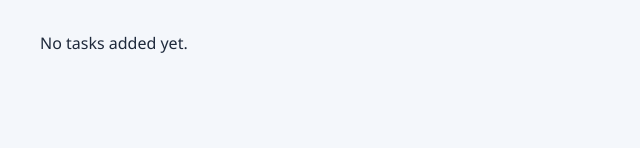
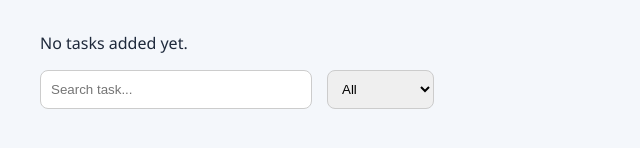
Before and after one commit to Mujakkir-96/TaskManager, a React (Create React App) app: page /tasks in a window 1280 px wide. Shown: the part 152-300 px from the top of the page, without its empty margins (0-640 px from the left). Built offline with nearby package versions, Linux system fonts and the light colour scheme.

Commit message:
Search and filter functionality added to task list

```diff
--- a/src/pages/TaskList.js
+++ b/src/pages/TaskList.js
@@ -6,6 +6,9 @@ import { FaEdit, FaTrash } from "react-icons/fa";
 function TaskList() {
     const [tasks, setTasks] = useState([]);
     const navigate = useNavigate();
+    const [searchTerm, setSearchTerm] = useState("");
+    const [filterStatus, setFilterStatus] = useState("All");
+
 
     useEffect(() => {
         const storedTasks = JSON.parse(localStorage.getItem("tasks")) || [];
@@ -17,6 +20,17 @@ function TaskList() {
         localStorage.setItem("tasks", JSON.stringify(updated));
         setTasks(updated);
     }
+    const filteredTasks = tasks.filter(task => {
+        const matchesSearch = task.title
+            .toLowerCase()
+            .includes(searchTerm.toLowerCase());
+
+        const matchesFilter =
+            filterStatus === "All" || task.status === filterStatus;
+
+        return matchesSearch && matchesFilter;
+    });
+
 
     return (
         <>
@@ -37,9 +51,28 @@ function TaskList() {
                 </button>
 
                 {tasks.length === 0 && <p>No tasks added yet.</p>}
+                <div className="filter-bar">
+                    <input
+                        type="text"
+                        placeholder="Search task..."
+                        value={searchTerm}
+                        onChange={(e) => setSearchTerm(e.target.value)}
+                    />
+
+                    <select
+                        value={filterStatus}
+                        onChange={(e) => setFilterStatus(e.target.value)}
+                    >
+                        <option value="All">All</option>
+                        <option value="Pending">Pending</option>
+                        <option value="Completed">Completed</option>
+                    </select>
+                </div>
+
 
                 <div className="task-grid">
-                    {tasks.map(task => (
+                    {filteredTasks.map(task => (
+
                         <div key={task.id} className="task-card">
                             <h3>{task.title}</h3>
                             <p>{task.description}</p>
--- a/src/style.css
+++ b/src/style.css
@@ -311,3 +311,23 @@ body.dark select {
     margin-right: 10px;
     cursor: pointer;
 }
+
+.filter-bar {
+    display: flex;
+    gap: 15px;
+    margin-bottom: 20px;
+    flex-wrap: wrap;
+}
+
+.filter-bar input {
+    padding: 10px;
+    border-radius: 8px;
+    border: 1px solid #ccc;
+    width: 250px;
+}
+
+.filter-bar select {
+    padding: 10px;
+    border-radius: 8px;
+    border: 1px solid #ccc;
+}
```
